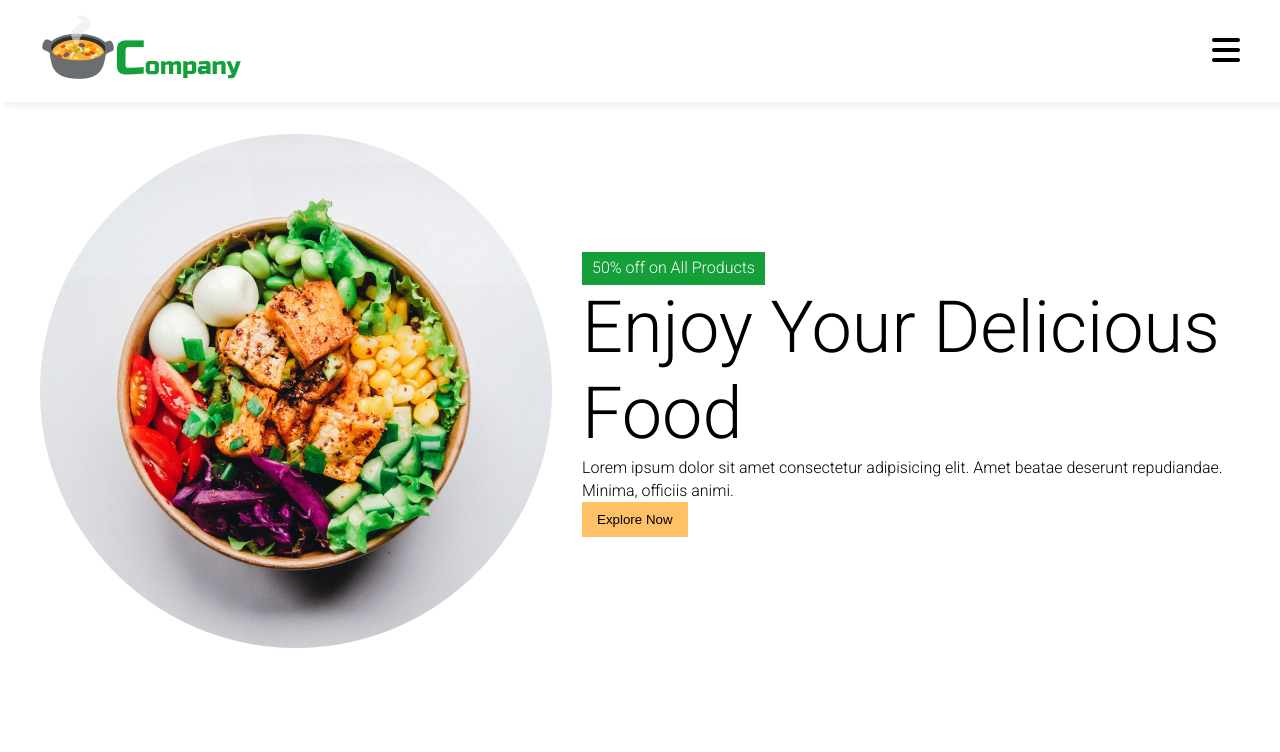
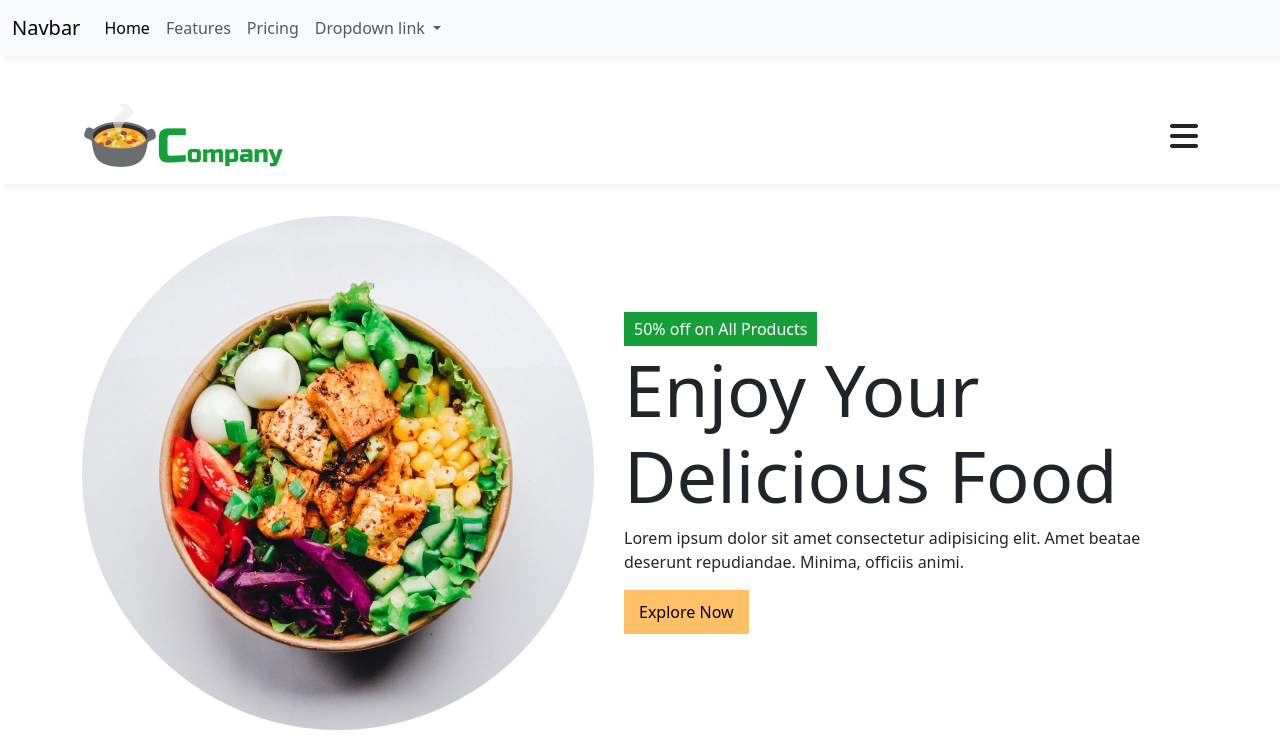
Before and after one commit to Anurag3803/Restaurant-website, a plain HTML site: page index.html in a window 1280 px wide. Shown: the top 752 px of the page. Drawn offline with nearby package versions, Linux system fonts and the light colour scheme.

Commit message:
new navbar

```diff
--- a/index.html
+++ b/index.html
@@ -8,10 +8,44 @@
     <link rel="stylesheet" href="style.css" />
     <script
       src="https://kit.fontawesome.com/6cf324829e.js"
-      crossorigin="anonymous"
-    ></script>
-  </head>
+      crossorigin="anonymous"></script>
+
+      <link href="https://cdn.jsdelivr.net/npm/bootstrap@5.3.0-alpha3/dist/css/bootstrap.min.css" rel="stylesheet" integrity="sha384-KK94CHFLLe+nY2dmCWGMq91rCGa5gtU4mk92HdvYe+M/SXH301p5ILy+dN9+nJOZ" crossorigin="anonymous">
+
+    </head>
   <body>
+    <nav class="navbar navbar-expand-lg bg-body-tertiary">
+      <div class="container-fluid">
+        <a class="navbar-brand" href="#">Navbar</a>
+        <button class="navbar-toggler" type="button" data-bs-toggle="collapse" data-bs-target="#navbarNavDropdown" aria-controls="navbarNavDropdown" aria-expanded="false" aria-label="Toggle navigation">
+          <span class="navbar-toggler-icon"></span>
+        </button>
+        <div class="collapse navbar-collapse" id="navbarNavDropdown">
+          <ul class="navbar-nav">
+            <li class="nav-item">
+              <a class="nav-link active" aria-current="page" href="#">Home</a>
+            </li>
+            <li class="nav-item">
+              <a class="nav-link" href="#">Features</a>
+            </li>
+            <li class="nav-item">
+              <a class="nav-link" href="#">Pricing</a>
+            </li>
+            <li class="nav-item dropdown">
+              <a class="nav-link dropdown-toggle" href="#" role="button" data-bs-toggle="dropdown" aria-expanded="false">
+                Dropdown link
+              </a>
+              <ul class="dropdown-menu">
+                <li><a class="dropdown-item" href="#">Action</a></li>
+                <li><a class="dropdown-item" href="#">Another action</a></li>
+                <li><a class="dropdown-item" href="#">Something else here</a></li>
+              </ul>
+            </li>
+          </ul>
+        </div>
+      </div>
+    </nav>
+
     <nav>
       <div class="navigation container">
         <div class="logo_container">
```
